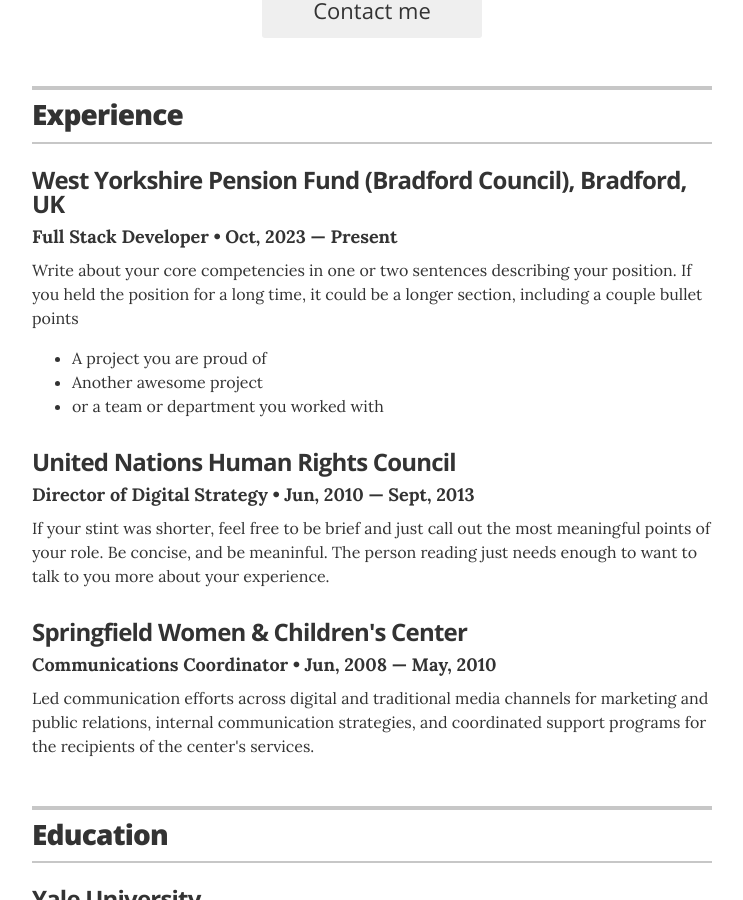
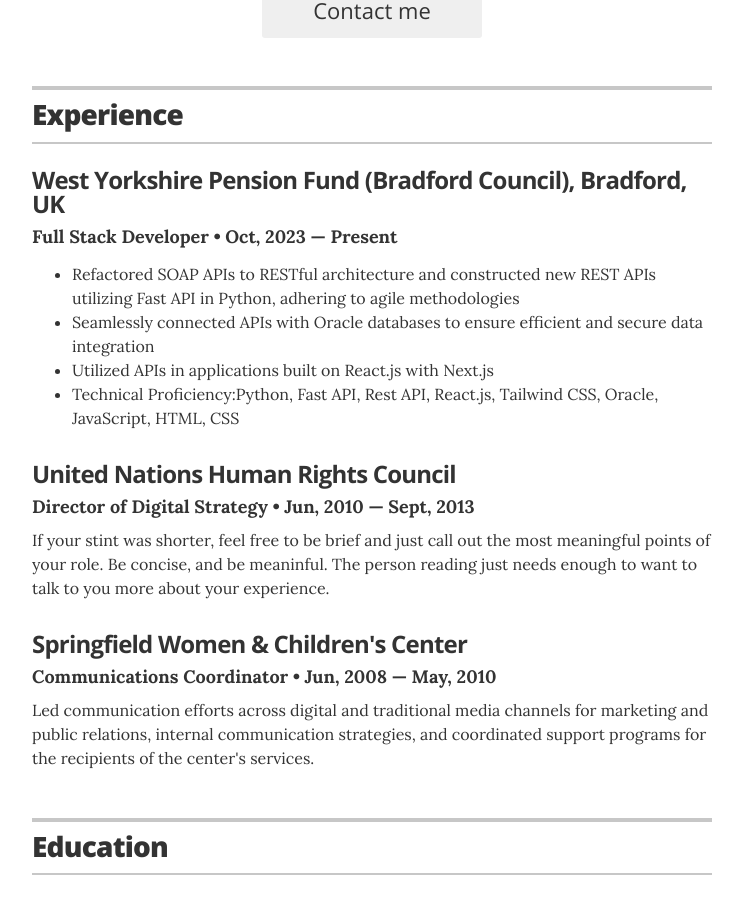
Before and after one commit to faizan1992/resume, a Jekyll site: the page built from index.html, in a window 1280 px wide and 900 px high, scrolled down 479 px. Shown: the whole window, without its empty margins (268-1011 px from the left). Built offline with Jekyll 4.4.1, drawn with Linux system fonts in a browser that asks for light colours.

Commit message:
Adding again experience

```diff
--- a/_data/experience.yml
+++ b/_data/experience.yml
@@ -3,7 +3,7 @@
 - company: West Yorkshire Pension Fund (Bradford Council), Bradford, UK
   position: Full Stack Developer
   duration: Oct, 2023 &mdash; Present
-  summary: Write about your core competencies in one or two sentences describing your position. If you held the position for a long time, it could be a longer section, including a couple bullet points	<ul class="resume-item-list"><li>A project you are proud of</li><li>Another awesome project</li><li>or a team or department you worked with</li></ul>
+  summary: <ul class="resume-item-list"><li>Refactored SOAP APIs to RESTful architecture and constructed new REST APIs utilizing Fast API in Python, adhering to agile methodologies</li><li>Seamlessly connected APIs with Oracle databases to ensure efficient and secure data integration</li><li>Utilized APIs in applications built on React.js with Next.js</li><li>Technical Proficiency:Python, Fast API, Rest API, React.js, Tailwind CSS, Oracle, JavaScript, HTML, CSS</li></ul>
 
 # Director of Digital Stratgy
 - company: United Nations Human Rights Council
```
